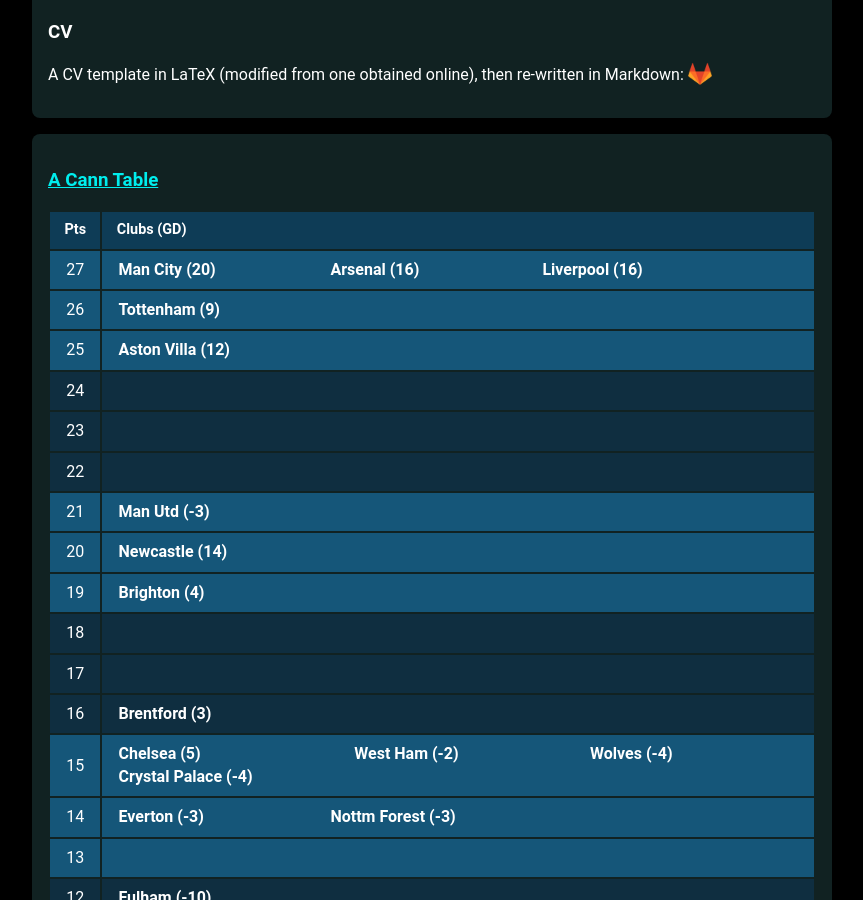
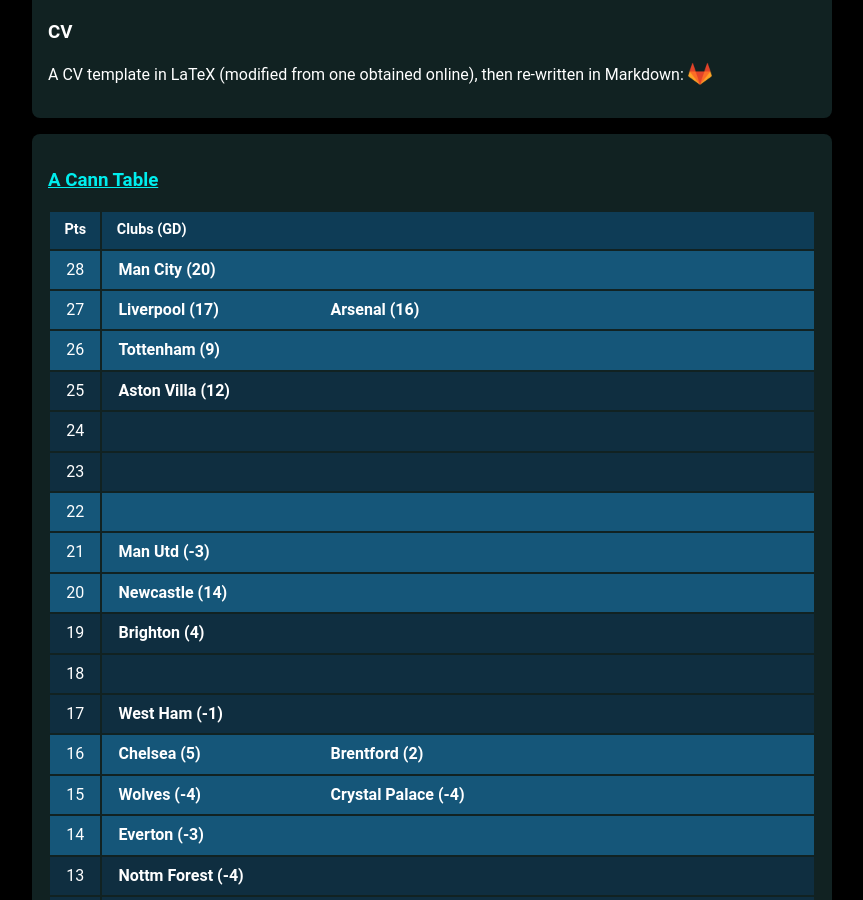
Before and after one commit to muru/muru.github.io, a Jekyll site: the page built from resources.md, in a window 1280 px wide and 900 px high, scrolled down 1235 px. Shown: the whole window, without its empty margins (208-1071 px from the left). Built offline with Jekyll 4.4.1, drawn with Linux system fonts in a browser that asks for light colours; some web fonts are replaced; some of the changed text lies outside the part shown.

Commit message:
updated cann-table: Tue 14 Nov 10:53:47 JST 2023

```diff
--- a/cann-table.html
+++ b/cann-table.html
@@ -1,11 +1,16 @@
 <table id="cann-table">
 <thead> <th> Pts </th> <th> Clubs (GD) </th> </thead>
 	<tr class="cann-row-1">
+		<td class="cann-point"> 28 </td>
+		<td class="cann-clubs">
+			<span class="club-name"> Man City (20) </span>
+		</td>
+ 	</tr>
+	<tr class="cann-row-1">
 		<td class="cann-point"> 27 </td>
 		<td class="cann-clubs">
-			<span class="club-name"> Man City (20) </span>
+			<span class="club-name"> Liverpool (17) </span>
 			<span class="club-name"> Arsenal (16) </span>
-			<span class="club-name"> Liverpool (16) </span>
 		</td>
  	</tr>
 	<tr class="cann-row-1">
@@ -14,7 +19,7 @@
 			<span class="club-name"> Tottenham (9) </span>
 		</td>
  	</tr>
-	<tr class="cann-row-1">
+	<tr class="cann-row-2">
 		<td class="cann-point"> 25 </td>
 		<td class="cann-clubs">
 			<span class="club-name"> Aston Villa (12) </span>
@@ -30,7 +35,7 @@
 		<td class="cann-clubs">
 		</td>
  	</tr>
-	<tr class="cann-row-2">
+	<tr class="cann-row-1">
 		<td class="cann-point"> 22 </td>
 		<td class="cann-clubs">
 		</td>
@@ -47,7 +52,7 @@
 			<span class="club-name"> Newcastle (14) </span>
 		</td>
  	</tr>
-	<tr class="cann-row-1">
+	<tr class="cann-row-2">
 		<td class="cann-point"> 19 </td>
 		<td class="cann-clubs">
 			<span class="club-name"> Brighton (4) </span>
@@ -61,19 +66,19 @@
 	<tr class="cann-row-2">
 		<td class="cann-point"> 17 </td>
 		<td class="cann-clubs">
+			<span class="club-name"> West Ham (-1) </span>
 		</td>
  	</tr>
-	<tr class="cann-row-2">
+	<tr class="cann-row-1">
 		<td class="cann-point"> 16 </td>
 		<td class="cann-clubs">
-			<span class="club-name"> Brentford (3) </span>
+			<span class="club-name"> Chelsea (5) </span>
+			<span class="club-name"> Brentford (2) </span>
 		</td>
  	</tr>
 	<tr class="cann-row-1">
 		<td class="cann-point"> 15 </td>
 		<td class="cann-clubs">
-			<span class="club-name"> Chelsea (5) </span>
-			<span class="club-name"> West Ham (-2) </span>
 			<span class="club-name"> Wolves (-4) </span>
 			<span class="club-name"> Crystal Palace (-4) </span>
 		</td>
@@ -82,12 +87,12 @@
 		<td class="cann-point"> 14 </td>
 		<td class="cann-clubs">
 			<span class="club-name"> Everton (-3) </span>
-			<span class="club-name"> Nottm Forest (-3) </span>
 		</td>
  	</tr>
-	<tr class="cann-row-1">
+	<tr class="cann-row-2">
 		<td class="cann-point"> 13 </td>
 		<td class="cann-clubs">
+			<span class="club-name"> Nottm Forest (-4) </span>
 		</td>
  	</tr>
 	<tr class="cann-row-2">
@@ -101,7 +106,7 @@
 		<td class="cann-clubs">
 		</td>
  	</tr>
-	<tr class="cann-row-2">
+	<tr class="cann-row-1">
 		<td class="cann-point"> 10 </td>
 		<td class="cann-clubs">
 		</td>
@@ -117,7 +122,7 @@
 		<td class="cann-clubs">
 		</td>
  	</tr>
-	<tr class="cann-row-1">
+	<tr class="cann-row-2">
 		<td class="cann-point"> 7 </td>
 		<td class="cann-clubs">
 		</td>
@@ -134,11 +139,11 @@
 			<span class="club-name"> Sheff Utd (-21) </span>
 		</td>
  	</tr>
-	<tr class="cann-row-2">
+	<tr class="cann-row-1">
 		<td class="cann-point"> 4 </td>
 		<td class="cann-clubs">
 			<span class="club-name"> Burnley (-21) </span>
 		</td>
  	</tr>
 </table>
-<span id="cann-gen-note"> Generated on  Monday, 13 November 2023 at 00:36 JST. </span>
+<span id="cann-gen-note"> Generated on  Tuesday, 14 November 2023 at 10:53 JST. </span>
```
